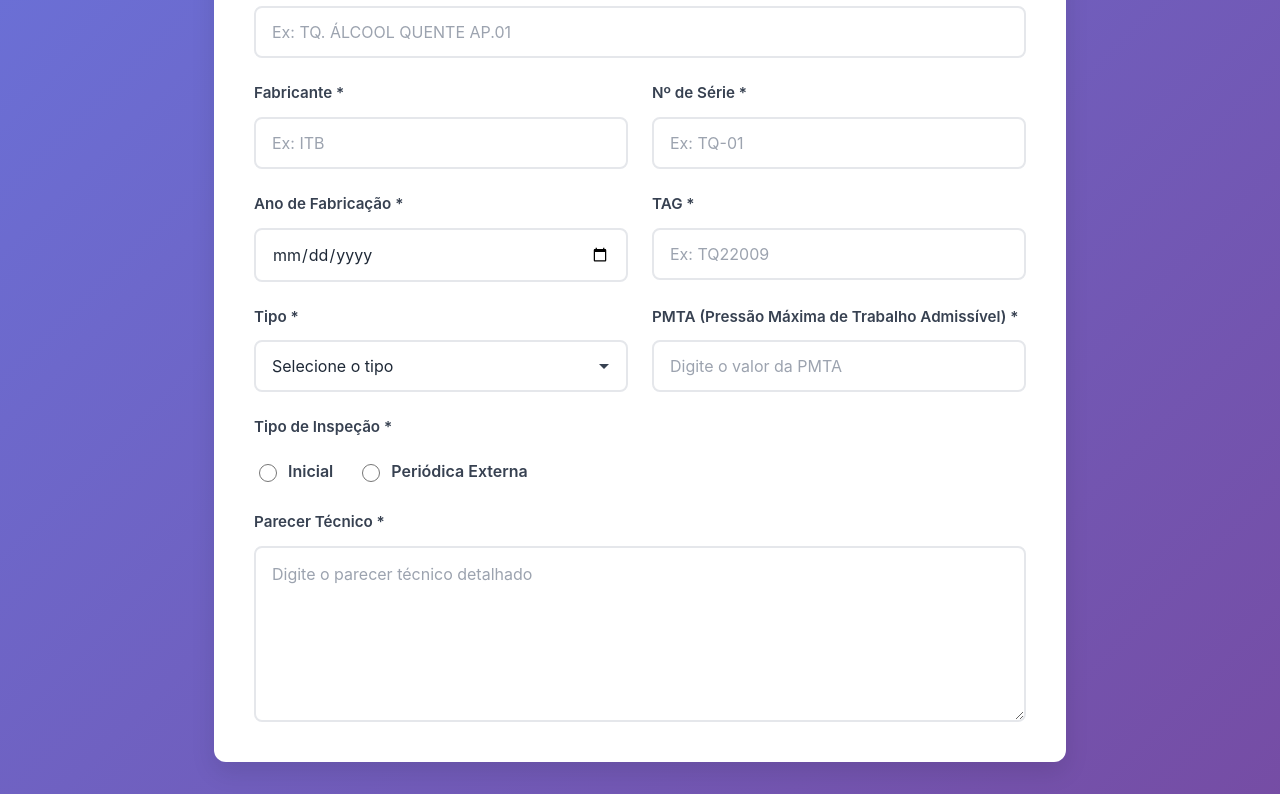
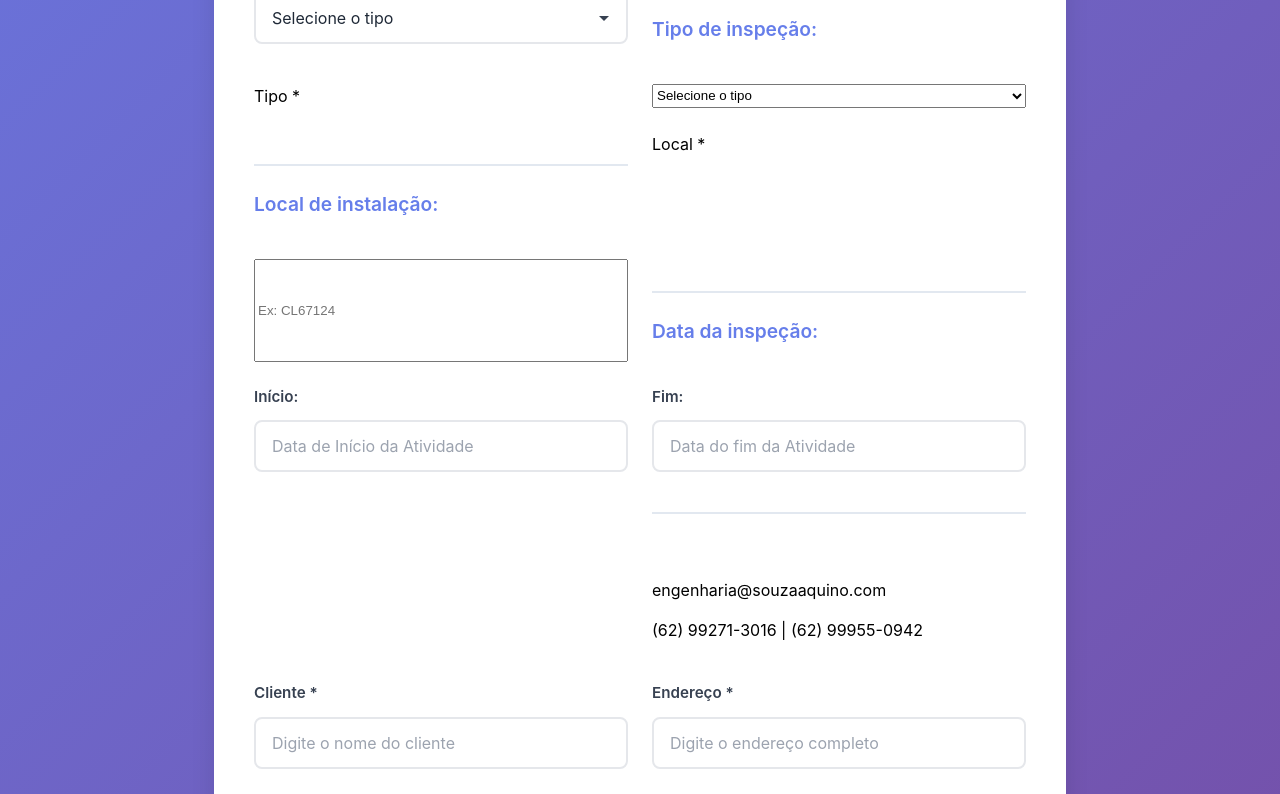
Before and after one commit to jenafree/sistema-nr13, a React (Vite) app in the folder sistema-nr13/: page / in a window 1280 px wide. Shown: the part 904-1698 px from the top of the page. Built offline with nearby package versions, Linux system fonts and the light colour scheme.

Commit message:
feat: atualizações no formulário e estilos

```diff
--- a/sistema-nr13/src/components/Formulario.jsx
+++ b/sistema-nr13/src/components/Formulario.jsx
@@ -27,36 +27,6 @@ export default function Formulario({ formData, setFormData }) {
             onChange={handleChange}
             required
           />
-        </div>
-
-        <div className="form-group">
-          <label htmlFor="cliente">Cliente *</label>
-          <input
-            id="cliente"
-            name="cliente"
-            type="text"
-            placeholder="Digite o nome do cliente"
-            value={formData.cliente}
-            onChange={handleChange}
-            required
-          />
-        </div>
-
-        <div className="form-group">
-          <label htmlFor="endereco">Endereço *</label>
-          <input
-            id="endereco"
-            name="endereco"
-            type="text"
-            placeholder="Digite o endereço completo"
-            value={formData.endereco}
-            onChange={handleChange}
-            required
-          />
-        </div>
-
-        <div className="form-section-divider">
-          <h3>Dados do Equipamento</h3>
         </div>
 
         <div className="form-group">
@@ -143,6 +113,105 @@ export default function Formulario({ formData, setFormData }) {
             </select>
           </div>
 
+          <div className="form-section-divider">
+          <h3>Tipo de inspeção:</h3>
+        </div>
+        <label htmlFor="tipo">Tipo *</label>
+            <select>
+              <option value="">Selecione o tipo</option>
+              <option value="Vertical">Inicial</option>
+              <option value="Horizontal">Periódica Externa</option>
+              <option value="Vertical">Periódica Externa e Interna</option>
+              <option value="Horizontal">Extraordinária</option>
+            </select>
+
+        <div className="form-section-divider">
+          <h3>Local de instalação:</h3>
+        </div>
+        <label htmlfor="tipo">Local *</label>
+        <input
+        type='text'
+        placeholder="Ex: CL67124"
+        value={formData.local}
+        onChange={handleChange}
+        required
+        />
+
+
+
+        <div className="form-section-divider">
+          <h3>Data da inspeção:</h3>
+        </div>
+
+
+        <div className="form-group">
+          <label htmlFor="cliente">Início:</label>
+          <input
+            id="cliente"
+            name="cliente"
+            type="text"
+            placeholder="Data de Início da Atividade"
+            value={formData.cliente}
+            onChange={handleChange}
+            required
+          />
+        </div>
+
+
+        <div className="form-group">
+          <label htmlFor="cliente">Fim:</label>
+          <input
+            id="cliente"
+            name="cliente"
+            type="text"e
+            placeholder="Data do fim da Atividade"
+            value={formData.clinte}
+            onChange={handleChange}
+            required
+          />
+          <div className="form-section-divider">
+
+        </div>
+
+        <div className="contato">
+          <p>engenharia@souzaaquino.com</p>
+          <p>(62) 99271-3016 | (62) 99955-0942</p>
+        </div>
+
+        </div>
+
+        <div className="form-group">
+          <label htmlFor="cliente">Cliente *</label>
+          <input
+            id="cliente"
+            name="cliente"
+            type="text"
+            placeholder="Digite o nome do cliente"
+            value={formData.cliente}
+            onChange={handleChange}
+            required
+          />
+        </div>
+
+        <div className="form-group">
+          <label htmlFor="endereco">Endereço *</label>
+          <input
+            id="endereco"
+            name="endereco"
+            type="text"
+            placeholder="Digite o endereço completo"
+            value={formData.endereco}
+            onChange={handleChange}
+            required
+          />
+        </div>
+
+
+
+
+
+
+
           <div className="form-group">
             <label htmlFor="pmta">PMTA (Pressão Máxima de Trabalho Admissível) *</label>
             <input
@@ -154,34 +223,6 @@ export default function Formulario({ formData, setFormData }) {
               onChange={handleChange}
               required
             />
-          </div>
-        </div>
-
-        <div className="form-group">
-          <label>Tipo de Inspeção *</label>
-          <div className="radio-group">
-            <label className="radio-label">
-              <input
-                type="radio"
-                name="tipoInspecao"
-                value="Inicial"
-                checked={formData.tipoInspecao === "Inicial"}
-                onChange={handleChange}
-                required
-              />
-              <span>Inicial</span>
-            </label>
-            <label className="radio-label">
-              <input
-                type="radio"
-                name="tipoInspecao"
-                value="Periódica Externa"
-                checked={formData.tipoInspecao === "Periódica Externa"}
-                onChange={handleChange}
-                required
-              />
-              <span>Periódica Externa</span>
-            </label>
           </div>
         </div>
 
--- a/sistema-nr13/src/styles/form.css
+++ b/sistema-nr13/src/styles/form.css
@@ -106,32 +106,6 @@
   line-height: 1.5;
 }
 
-.radio-group {
-  display: flex;
-  gap: 1.5rem;
-  margin-top: 0.5rem;
-}
-
-.radio-label {
-  display: flex;
-  align-items: center;
-  gap: 0.5rem;
-  cursor: pointer;
-  font-weight: 400;
-  color: #374151;
-}
-
-.radio-label input[type="radio"] {
-  width: 18px;
-  height: 18px;
-  cursor: pointer;
-  accent-color: #667eea;
-}
-
-.radio-label span {
-  font-size: 1rem;
-}
-
 /* Responsividade */
 @media (max-width: 768px) {
   .formulario-container {
@@ -148,4 +122,8 @@
     font-size: 1.5rem;
     margin-bottom: 1.5rem;
   }
+  .contato {
+    text-align: center;
+    margin-top: 0;
+  }
 }
```
